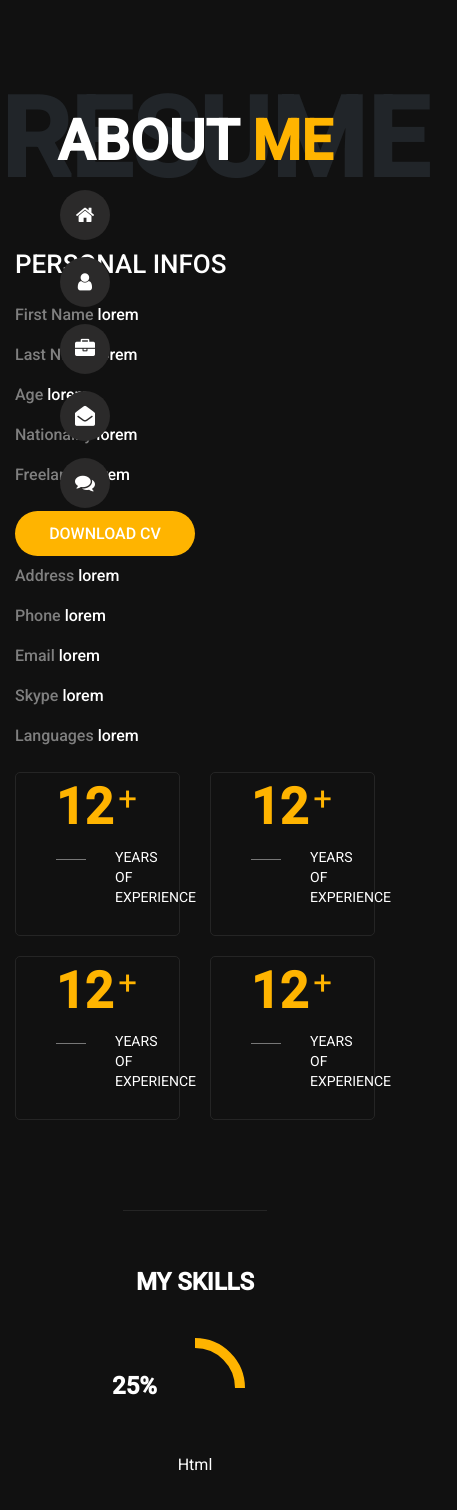
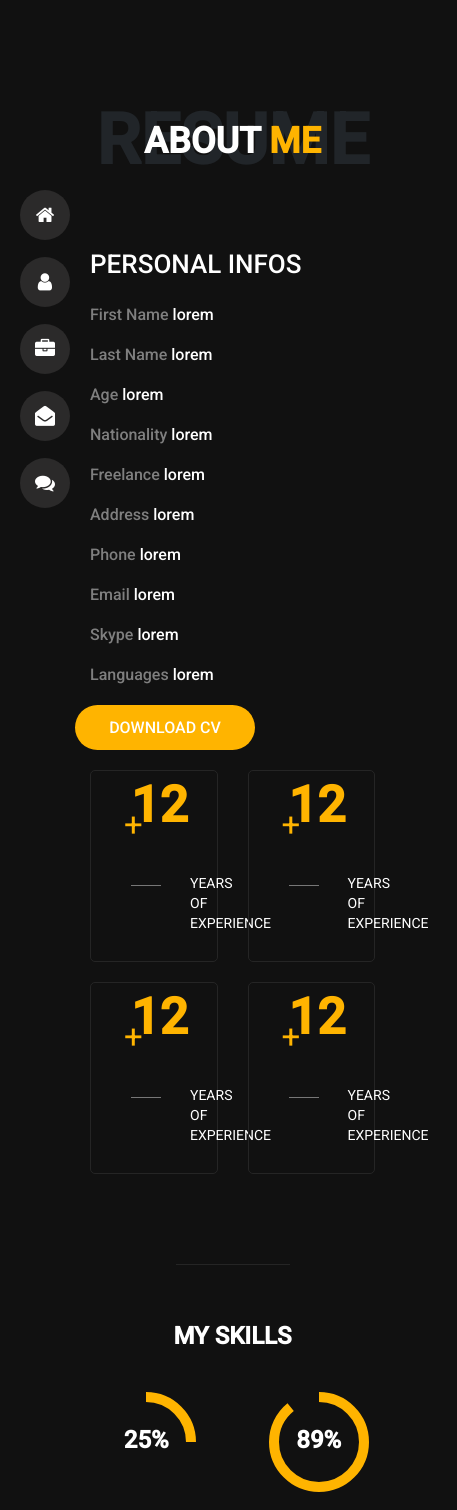
Before and after one commit to ARZAKKHAN/personal-portfolio, an Angular app: page /about in a window 390 px wide. Shown: the top 1510 px of the page, 457 px wide, since content can reach past the window. Built offline with nearby package versions, Linux system fonts and the light colour scheme.

Commit message:
fixed issues

```diff
--- a/src/app/about/about.component.html
+++ b/src/app/about/about.component.html
@@ -19,7 +19,9 @@
 						<h2>PERSONAL INFOS</h2>
 					</div>
 				</div>
-				<div class="col-md-3">
+				<div class="col-md-6">
+					<div class="row">
+						<div class="col-md-6 col-sm-6">
 							<div class="sec-1 ">
 								<ul>
 									<li *ngFor="let field of fields">
@@ -28,11 +30,8 @@
 									</li>
 								</ul>
 							</div>
-					<button>
-						<a href="assets/cv1.doc">DOWNLOAD CV</a>
-					</button>
 						</div>
-				<div class="col-md-3">
+						<div class="col-md-6 col-sm-6">
 							<div class="sec-1">
 								<ul>
 									<li *ngFor="let secondfield of secondfield">
@@ -40,6 +39,11 @@
 										<span> {{secondfield.fieldDesc}}</span>
 									</li>
 								</ul>
+							</div>
+						</div>
+						<button class="cvButton">
+							<a href="assets/cv1.doc">DOWNLOAD CV</a>
+						</button>
 					</div>
 				</div>
 				<div class="col-md-6">
@@ -63,7 +67,7 @@
 				</div>
 				<div class="boxes">
 					<div class="row">
-						<div class="col-md-3" *ngFor="let skill of skills">
+						<div class="col-md-3 col-sm-6 col-6" *ngFor="let skill of skills">
 							<!-- <div class="wraper">
 								<h2>{{skill.skillsPercent}}</h2>
 							</div>
@@ -87,22 +91,19 @@
 					</div>
 				</div>
 				<div class="row">
-					<div class="col-md-6" *ngFor="let educations of education">
+					<div class="col-md-6 col-sm-6 col-xs-12" *ngFor="let educations of education">
 						<div class="boxes">
-							<ul>
-								<li>
+							<div class="contentWrap">
 							<div class="icon">
 								<i class="fa fa-briefcase"></i>
 							</div>
-									<hr>
-									<span class="text-upr">{{educations.titleDuration}}</span>
+								<span class="year-title">{{educations.titleDuration}}</span>
 								<div class="inner-text">
-										<h5> {{educations.title}} </h5>
-										<h6> {{educations.titleSub}}</h6>
-										<p>{{educations.descriptions}}</p>
+									<h5 class="title">{{educations.title}} </h5>
+									<h6 class="subTitle">{{educations.titleSub}}</h6>
+									<p class="desc">{{educations.descriptions}}</p>
 								</div>
-								</li>
-							</ul>
+							</div>
 						</div>
 					</div>
 				</div>
--- a/src/app/about/about.component.scss
+++ b/src/app/about/about.component.scss
@@ -1,3 +1,4 @@
+@import '../../device.scss';
 .about-content {
 	text-align: center;
 	padding-top: 200px;
@@ -26,6 +27,31 @@
 			}
 		}
 	}
+	@include tablet {
+		.title {
+			h2 {
+				font-size: 46px;
+			}
+		}
+		.title-bg{
+			h1 {
+				font-size: 90px;
+			}
+		}
+	}
+
+	@include mobileL {
+		.title{
+			h2 {
+				font-size: 36px;
+			}
+		}
+		.title-bg{
+			h1 {
+				font-size: 70px;
+			}
+		}
+	}
 }
 
 ::ng-deep mat-progress-spinner{
@@ -43,7 +69,8 @@
 .info-section {
 	color: #fff;
 	width: 100%;
-	button {
+
+	button.cvButton {
 		width: 180px;
 		height: 45px;
 		color: #fff;
@@ -52,9 +79,13 @@
 		border-radius: 26px;
 		font-weight: 500;
 		font-size: 16px;
+		margin: 10px 0px;
 		a {
 			color: #fff;
 			text-decoration: none;
+		}
+		@include tabletL {
+			margin-bottom: 20px;
 		}
 	}
 	.personal-info {
@@ -139,7 +170,8 @@
 			h2 {
 				top: 32px;
 				color: #fff;
-				left: 127px;
+				left: 0;
+				right: 0;
 				text-align: center;
 				font-size: 24px;
 				font-weight: 600;
@@ -211,17 +243,21 @@
 	}
 	.boxes {
 		margin-bottom: 62px;
-		ul {
-
-			li {
-				list-style: none;
+		position: relative;
+		padding-left: 40px;
+		display: flex;
+    justify-content: center;
+		.contentWrap{
 			.icon {
 				width: 40px;
 				height: 40px;
+				position: absolute;
 				border-radius: 50%;
+				left: -40px;
+				top: 0px;
 				background: #ffb400;
-					margin-right: 25px;
 				display: inline-block;
+				z-index: 4;
 				i {
 					font-size: 16px;
 					text-align: center;
@@ -230,37 +266,35 @@
 					padding: 12px 0px;
 				}
 			}
-				hr {
-					height: 90px;
+			padding-left: 20px;
+			position: relative;
+			&::before {
+				position: absolute;
+				left: -20px;
+				z-index: 2;
+				top: 10px;
 				width: 1px;
-					background: #333;
-					position: absolute;
-					top: 24px;
-					left: 73px;
+				height: calc(100% - 24%);
+				content: "";
+				background-color: #333;
 			}
-
-				span {
+			.year-title{
 				background: #333;
 				padding: 4px 10px;
 				border-radius: 17px;
 				color: #b0b0b0;
 				font-size: 12px;
 				font-weight: 500;
-					.text-upr {
-						position: absolute;
-					}
 			}
 			.inner-text{
-					position: relative;
-					left: 67px;
-					top: 20px;
-					h5 {
+				margin-top: 20px;
+				.title {
 					color: #fff;
 					display: inline-block;
 					font-size: 18px;
 					text-transform: uppercase
 				}
-					h6 {
+				.subTitle {
 					color: #b0b0b0;
 					font-weight: 400;
 						font-size: 15px;
@@ -268,11 +302,19 @@
 					padding-left: 10px;
 					text-transform: uppercase
 				}
-					p {
+				.desc {
 					color: #fff;
+					max-width: 290px;
 				}
 			}
 		}
+		// hr {
+		// 	height: 90px;
+		// 	width: 1px;
+		// 	background: #333;
+		// 	position: absolute;
+		// 	top: 24px;
+		// 	left: 73px;
+		// }
 	}
 }
-}
--- a/src/app/contact/contact.component.html
+++ b/src/app/contact/contact.component.html
@@ -17,7 +17,7 @@
 <section>
 	<div class="container">
 		<div class="row">
-			<div class="col-md-4">
+			<div class="col-md-4 col-sm-12">
 				<div class="contact-disc">
 					<h2>DON'T BE SHY !</h2>
 					<p class="mb-3">Feel free to get in touch with me. I am always open to discussing new projects, creative ideas or opportunities to be part of your visions.</p>
@@ -53,7 +53,7 @@
 					</ul>
 				</div>
 			</div>
-			<div class="col-md-8">
+			<div class="col-md-8 col-sm-12">
 				<div class="form-wrap">
 					<form (ngSubmit)="onSubmit()" #ContactForm="ngForm">
 						<div class="row">
--- a/src/app/contact/contact.component.scss
+++ b/src/app/contact/contact.component.scss
@@ -1,3 +1,4 @@
+@import '../../device.scss';
 .contact-content {
 	text-align: center;
 	padding-top: 200px;
@@ -23,6 +24,31 @@
 			color: #fff;
 			span {
 				color: #ffb400;
+			}
+		}
+	}
+	@include tablet {
+		.title {
+			h2 {
+				font-size: 46px;
+			}
+		}
+		.title-bg{
+			h1 {
+				font-size: 90px;
+			}
+		}
+	}
+
+	@include mobileL {
+		.title{
+			h2 {
+				font-size: 36px;
+			}
+		}
+		.title-bg{
+			h1 {
+				font-size: 70px;
 			}
 		}
 	}
@@ -59,13 +85,14 @@
 			display: block;
 		}
 	}
-	ul {
+	.social-list {
 		list-style: none;
 		padding: 0px;
-		margin: 30px 0px;
-		li {
+		margin: 20px 0px;
+		.social-icons {
 			list-style: none;
 			display: inline-block;
+			margin: 10px 0px;
 
 			a {
 				height: 40px;
--- a/src/app/home/home.component.scss
+++ b/src/app/home/home.component.scss
@@ -1,3 +1,4 @@
+@import '../../device.scss';
 .content {
 	padding-top: 220px;
     position: fixed;
--- a/src/app/nav/nav.component.scss
+++ b/src/app/nav/nav.component.scss
@@ -1,3 +1,4 @@
+@import '../../device.scss';
 .main-wraper {
 	padding: 200px 0px;
 	position: fixed;
@@ -8,7 +9,8 @@
 	display: inline-block;
 
 	ul {
-
+		margin: 0px;
+		padding: 0px;
 		li{
 			list-style: none;
 			background: #2b2a2a;
--- a/src/app/portfolio/portfolio.component.html
+++ b/src/app/portfolio/portfolio.component.html
@@ -16,7 +16,7 @@
 	<div class="container">
 		<section class="grid-wrap">
 			<div class="row">
-				<div class="col-md-4" *ngFor="let portfolios of portfolio">
+				<div class="col-lg-4 col-md-6 col-sm-6 col-xs-12" *ngFor="let portfolios of portfolio">
 					<div class="boxes-wrap">
 						<ul>
 							<li>
--- a/src/app/portfolio/portfolio.component.scss
+++ b/src/app/portfolio/portfolio.component.scss
@@ -1,3 +1,5 @@
+@import '../../device';
+
 .portfolio-content {
 	text-align: center;
 	padding-top: 200px;
@@ -17,12 +19,40 @@
 	.title {
 		position: relative;
 		top: -75px;
+
 		h2 {
+
 			font-size: 56px;
 			font-weight: 900;
 			color: #fff;
 			span {
 				color: #ffb400;
+			}
+		}
+	}
+	@include tablet {
+
+		.title {
+			h2 {
+				font-size: 46px;
+			}
+		}
+		.title-bg{
+			h1 {
+				font-size: 90px;
+			}
+		}
+	}
+
+	@include mobileL {
+		.title{
+			h2 {
+				font-size: 36px;
+			}
+		}
+		.title-bg{
+			h1 {
+				font-size: 70px;
 			}
 		}
 	}
@@ -32,7 +62,8 @@
 	.boxes-wrap {
 
 		ul {
-
+			margin: 0px;
+			padding: 0px;
 			li {
 				list-style:  none;
 				left: 0px;
--- /dev/null
+++ b/src/device.scss
@@ -0,0 +1,80 @@
+$screen-mobileS: 320;
+$screen-mobileM: 375;
+$screen-mobileL: 425;
+$screen-tablet: 768;
+$screen-tabletL: 950;
+$screen-laptop: 1024;
+$screen-laptopL: 1025;
+$screen-desktop: 1280;
+$screen-desktopM: 1400;
+
+// ===========================================================
+// Mixins
+// ===========================================================
+
+@mixin mobileS {
+    @media (min-width: #{$screen-mobileS+'px'}) {
+        @content;
+    }
+}
+
+@mixin mobileM {
+    @media (max-width: #{$screen-mobileM+'px'}) {
+        @content;
+    }
+}
+
+@mixin mobileL {
+    @media (max-width: #{$screen-mobileL+'px'}) {
+        @content;
+    }
+}
+
+@mixin tablet {
+    @media (max-width: #{$screen-tablet+'px'}) {
+        @content;
+    }
+}
+
+@mixin tabletL {
+    @media (max-width: #{$screen-tabletL+'px'}) {
+        @content;
+    }
+}
+
+@mixin laptop {
+    @media (max-width: #{$screen-laptop+'px'}) {
+        @content;
+    }
+}
+
+@mixin desktop {
+    @media (max-width: #{$screen-desktop+'px'}) {
+        @content;
+    }
+}
+
+@mixin desktopM {
+    @media (max-width: #{$screen-desktopM+'px'}) {
+        @content;
+    }
+}
+
+
+ // Custom devices Min
+@mixin minScreen($screen) {
+    @media (min-width: $screen+'px') {
+        @content;
+    }
+}
+// Custom devices Max
+@mixin maxScreen($screen) {
+    @media (max-width: $screen+'px') {
+        @content;
+    }
+}
+@mixin minMaxScreen($screenMin, $screenMax) {
+    @media (min-width: $screenMin+'px') and (max-width: $screenMax+'px') {
+        @content;
+    }
+}
--- a/src/styles.scss
+++ b/src/styles.scss
@@ -1,8 +1,23 @@
 /* You can add global styles to this file, and also import other style files */
-
+@import 'device';
 html, body { height: 100%; background: #111;}
 body { margin: 0; font-family: Roboto, "Helvetica Neue", sans-serif; }
-
+ul, li {
+    margin: 0px;
+    padding: 0px;
+}
 button {
     outline: none !important;
 }
+@include tabletL {
+    .container{
+        padding-left: 90px !important;
+    }
+
+}
+// @include maxScreen(1070) {
+//     .container{
+//         padding-left: 90px !important;
+//     }
+
+// }
```
Lines whose indentation alone changed are shown as unchanged.
